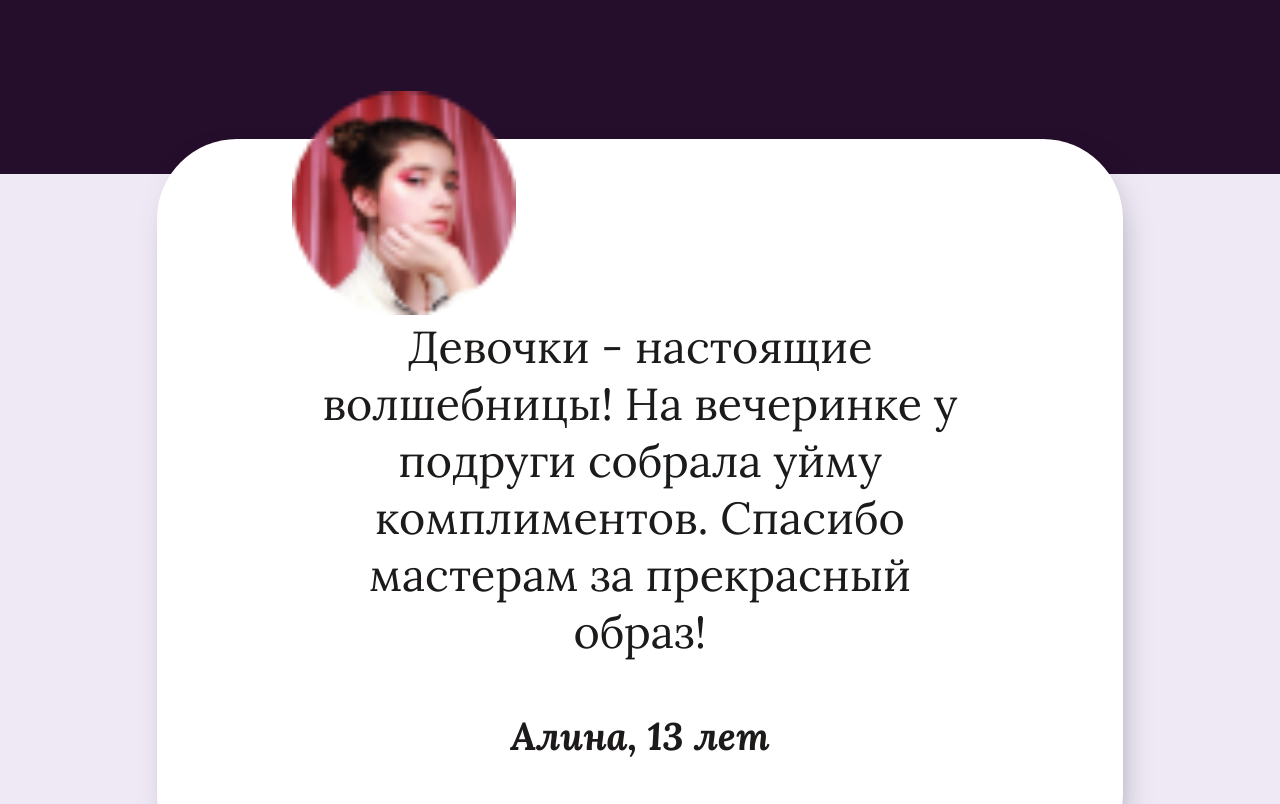
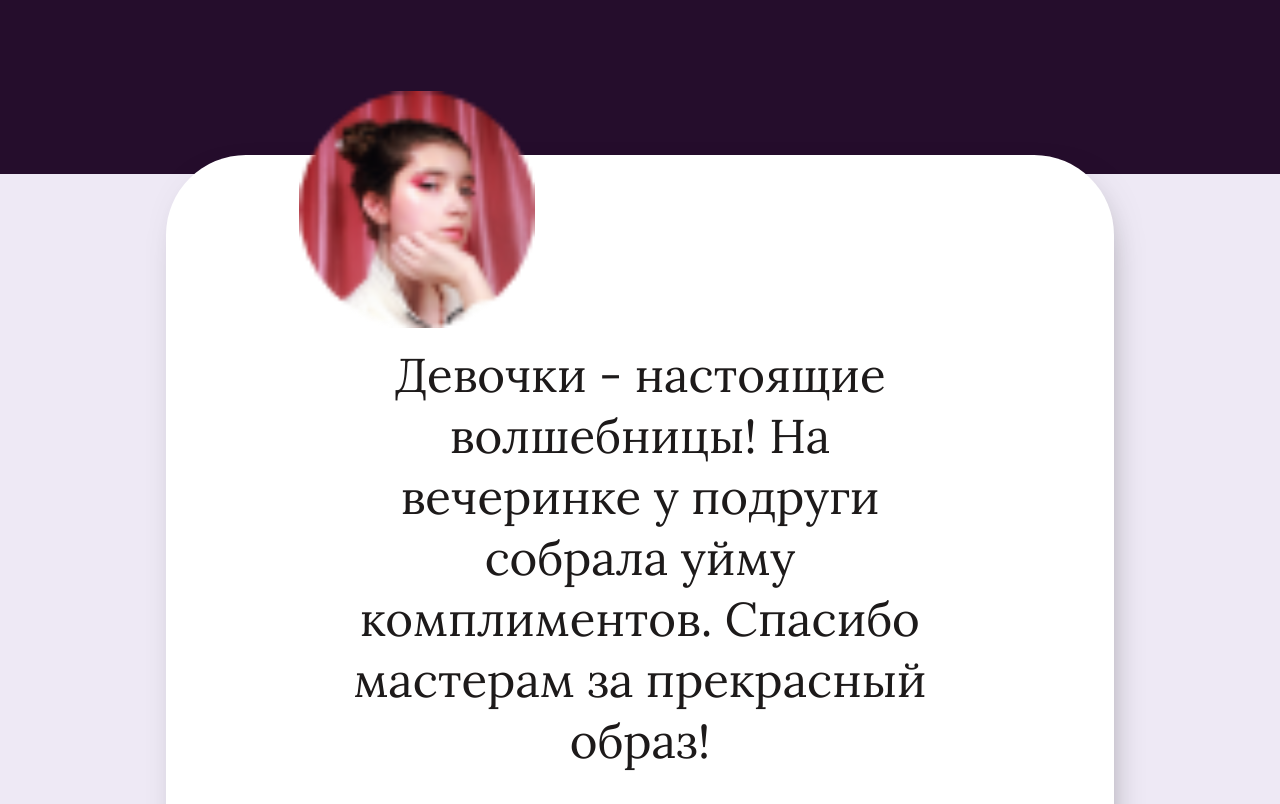
Before and after one commit to DariaDe/BeCh, a plain HTML site: page index.html in a window 1280 px wide. Shown: the part 8420-9224 px from the top of the page. Drawn offline with Linux system fonts and the light colour scheme.

Commit message:
Update styles.css

```diff
--- a/styles.css
+++ b/styles.css
@@ -483,10 +483,10 @@ min-height: 100vh;
 
 .review{
   background: white;
-  padding: 3em 3.3em 2.5em;
+  padding: 3em 3.7em 2.5em;
   text-align: center;
   font-family: 'Lora', serif;
-  font-size: 3.5vw;
+  font-size: 3.7vw;
   color: #1D1A1A;
   margin: 6em 3.5em;
   border-radius: 80px;
@@ -513,7 +513,7 @@ min-height: 100vh;
   background-repeat:   no-repeat;
   background-position: center center;
   left:14%;
-  top:-6.5%;
+  top:-7.5%;
 
 }
 
@@ -535,7 +535,7 @@ min-height: 100vh;
   background-repeat:   no-repeat;
   background-position: center center;
   left:14%;
-  top:-6.5%;
+  top:-7.5%;
 }
 
 .review-third::before{
@@ -548,5 +548,5 @@ min-height: 100vh;
   background-repeat:   no-repeat;
   background-position: center center;
   left:14%;
-  top:-6.5%;
+  top:-7.5%;
 }
```
